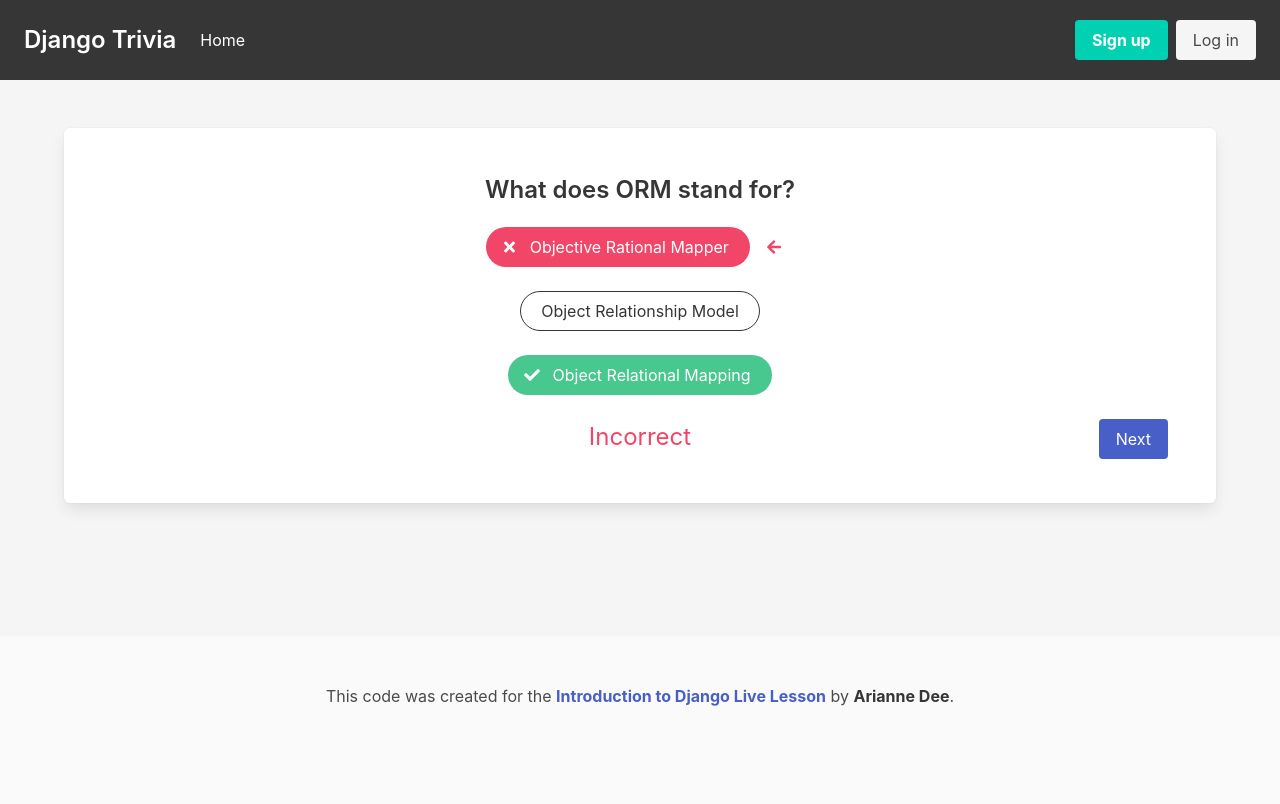
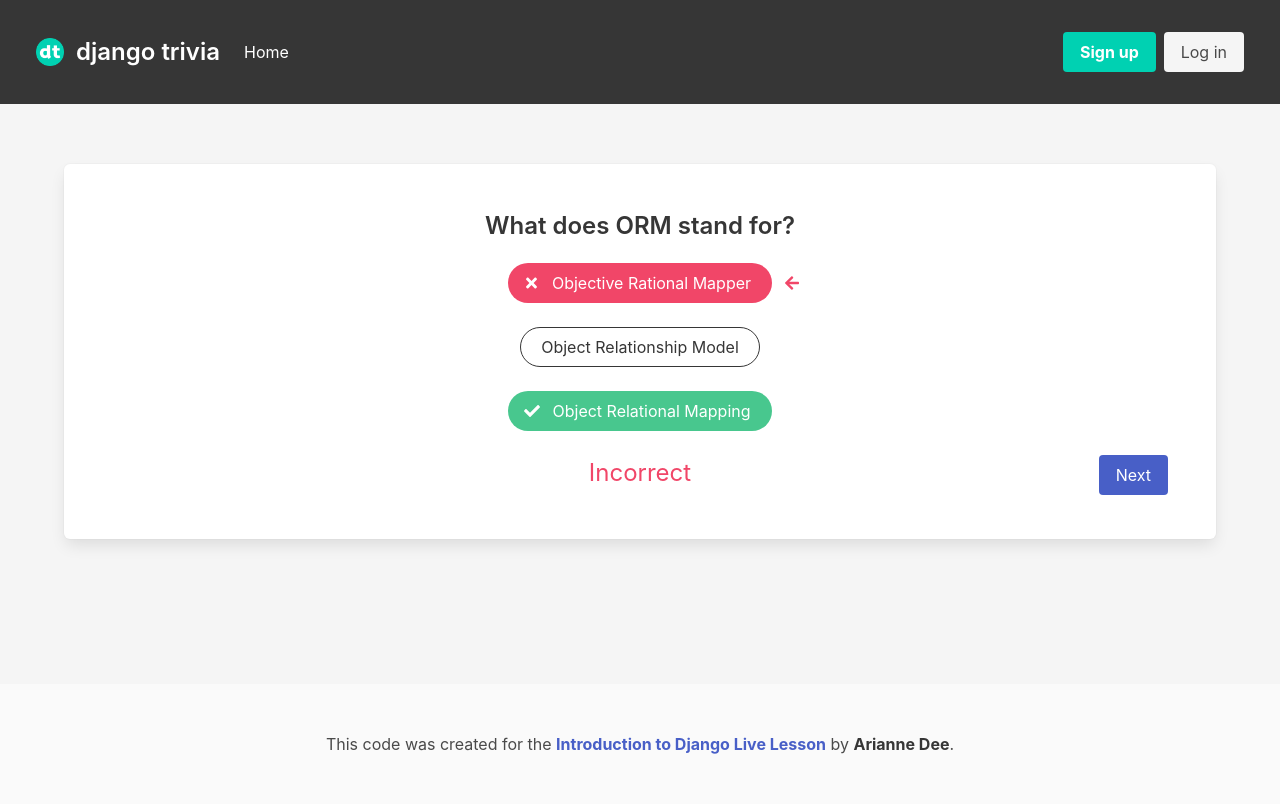
Before and after one commit to ariannedee/intro-to-django, a Django app: page /questions/question/1/choice/1 in a window 1280 px wide. Run offline with Django 4.2, Linux system fonts and the light colour scheme; data comes from the database, SQL or seed files in the repository; parts of the project's set-up code (start-up, migrations or seed data) failed here and were passed over; some libraries are stand-ins or nearby versions.

Commit message:
Update styles and layout

```diff
--- a/trivia_site/static/css/style.css
+++ b/trivia_site/static/css/style.css
@@ -6,3 +6,7 @@
   cursor: auto !important;
   pointer-events: none;
 }
+
+.absolute {
+  position: absolute;
+}
--- a/trivia_site/templates/base.html
+++ b/trivia_site/templates/base.html
@@ -24,7 +24,7 @@
 {% block header %}
 {% include "partials/header.html" %}
 {% endblock %}
-<section class="section main">
+<section class="section main m-3">
   <div class="container">
     {% if messages %}
     {% for message in messages %}
--- a/trivia_site/templates/partials/footer.html
+++ b/trivia_site/templates/partials/footer.html
@@ -1,11 +1,11 @@
-<footer class="footer">
+<footer class="footer p-6">
   <div class="content has-text-centered">
     <p>
       This code was created for the
       <a href="https://github.com/ariannedee/intro-to-django" target="_blank">
         <strong>Introduction to Django Live Lesson</strong>
       </a>
-      by <strong href="https://jgthms.com">Arianne Dee</strong>.
+      by <strong>Arianne Dee</strong>.
     </p>
   </div>
 </footer>
--- a/trivia_site/templates/partials/header.html
+++ b/trivia_site/templates/partials/header.html
@@ -1,8 +1,9 @@
 {% load static %}
-<nav class="navbar p-3 is-dark" role="navigation" aria-label="main navigation">
+<nav class="navbar p-5 is-dark" role="navigation" aria-label="main navigation">
   <div class="navbar-brand">
     <a class="navbar-item is-size-4 has-text-weight-semibold" href="{% url 'index' %}">
-      Django Trivia
+      <img class="pr-3" src="{% static 'images/icon.png' %}">
+      django trivia
     </a>
 
     <a role="button" class="navbar-burger" aria-label="menu" aria-expanded="false" data-target="navbarBasicExample">
```
Also changed, not shown: trivia_site/static/images/favicons/favicon.ico, trivia_site/static/images/icon.png (added).
